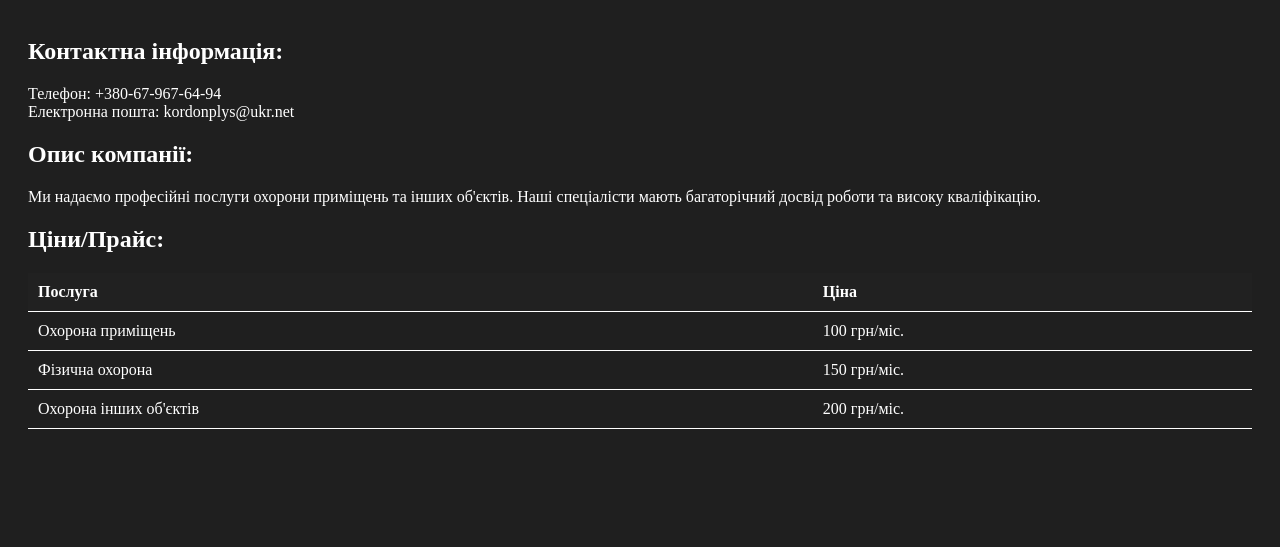
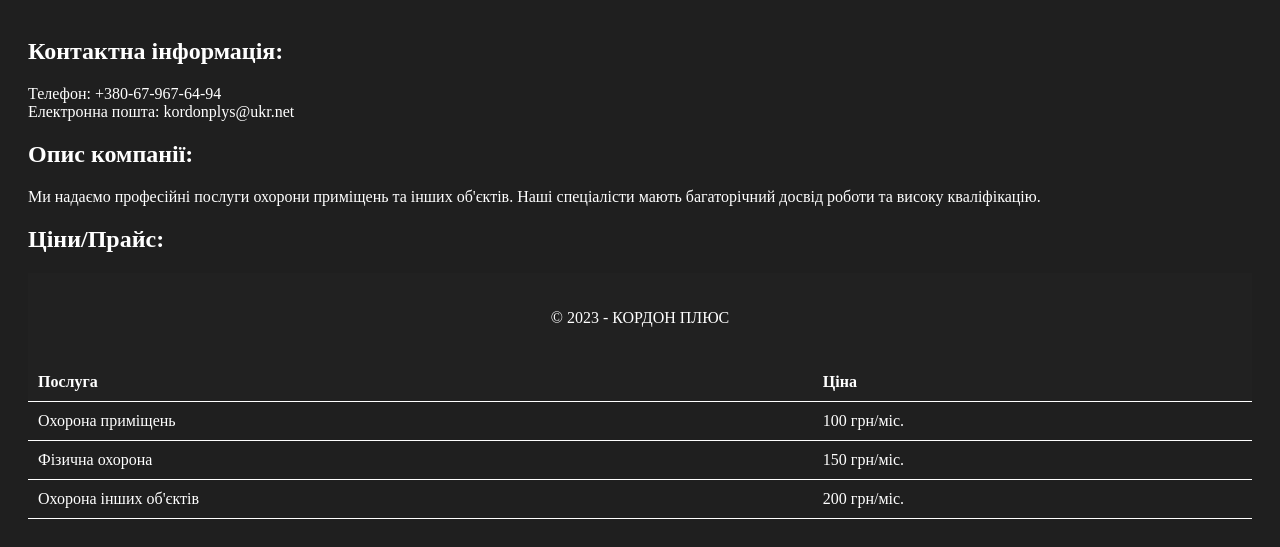
Before and after one commit to vladmaksimenko/KORDON_PLUS, a plain HTML site: page index.html in a window 1280 px wide. Shown: the part 183-730 px from the top of the page. Drawn offline with Linux system fonts and the light colour scheme.

Commit message:
Update index.html

```diff
--- a/index.html
+++ b/index.html
@@ -83,3 +83,6 @@
             <td>Охорона інших об'єктів</td>
             <td>200 грн/міс.</td>
           </tr>
+<footer>
+  <p>&copy; 2023 - КОРДОН ПЛЮС</p>
+</footer>
```
